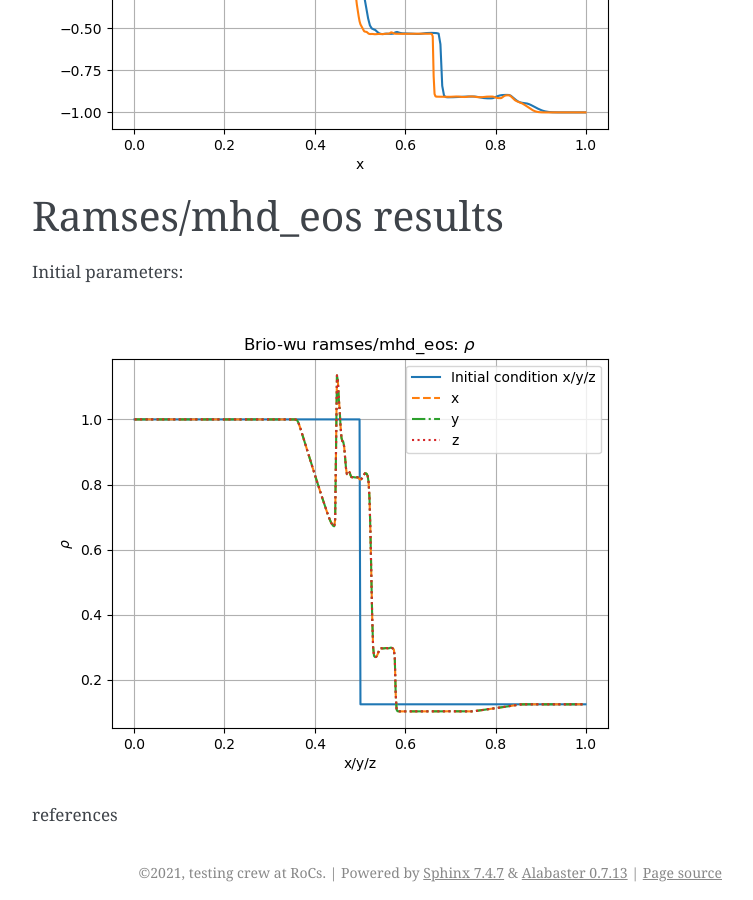
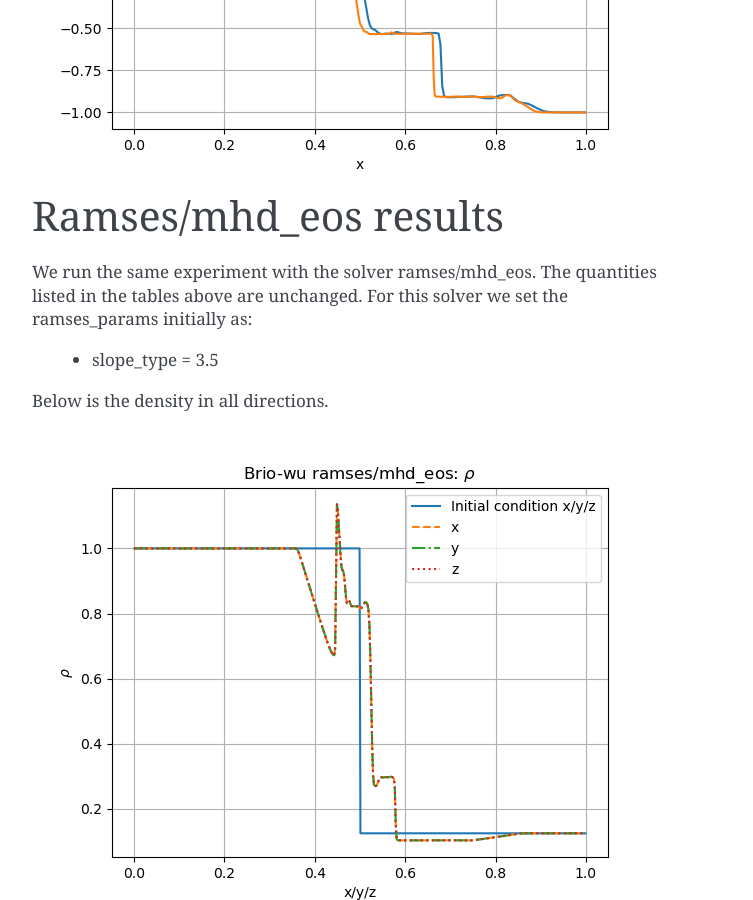
Before and after one commit to guadabsb15/summer_2021_report, a Sphinx documentation site: the page built from docs/source/briowu.rst, in a window 1280 px wide and 900 px high, scrolled down 9245 px. Shown: the whole window, without its empty margins (388-1141 px from the left). Built offline with Sphinx 7.4.7, drawn with Linux system fonts in a browser that asks for light colours.

Commit message:
Update website description for ramses density plots

```diff
--- a/docs/source/briowu.rst
+++ b/docs/source/briowu.rst
@@ -143,7 +143,11 @@ In the cartesian_params we use size=1 in the x-direction with dims=5. All previo
 Ramses/mhd_eos results
 ======================
 
-Initial parameters:
+We run the same experiment with the solver ramses/mhd_eos. The quantities listed in the tables above are unchanged.
+For this solver we set the ramses_params initially as:
+        * slope_type = 3.5
+
+Below is the density in all directions.
 
 .. image:: images_ramses_brio-wu/brio-wu_ramses_xyz_rho.png
 
```
